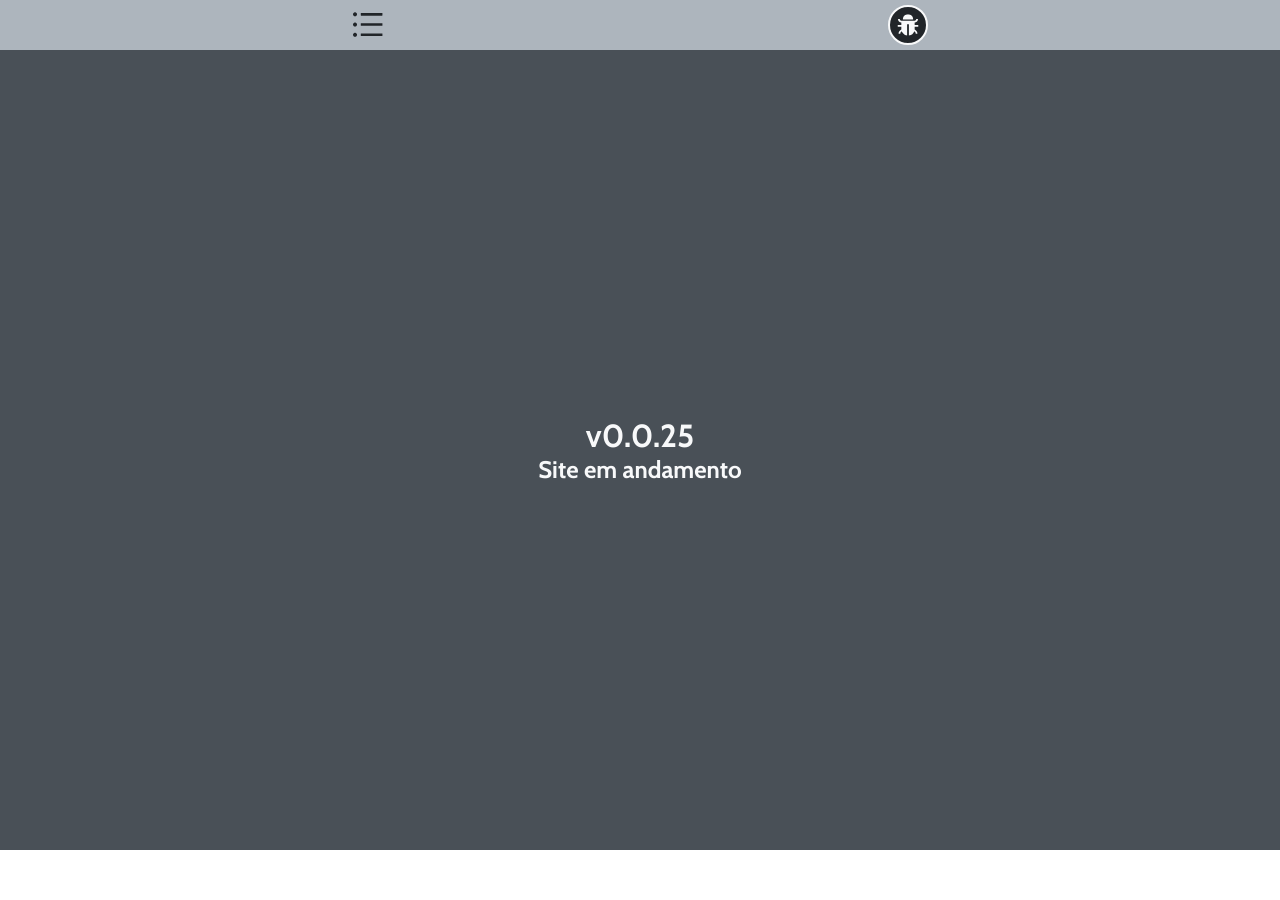
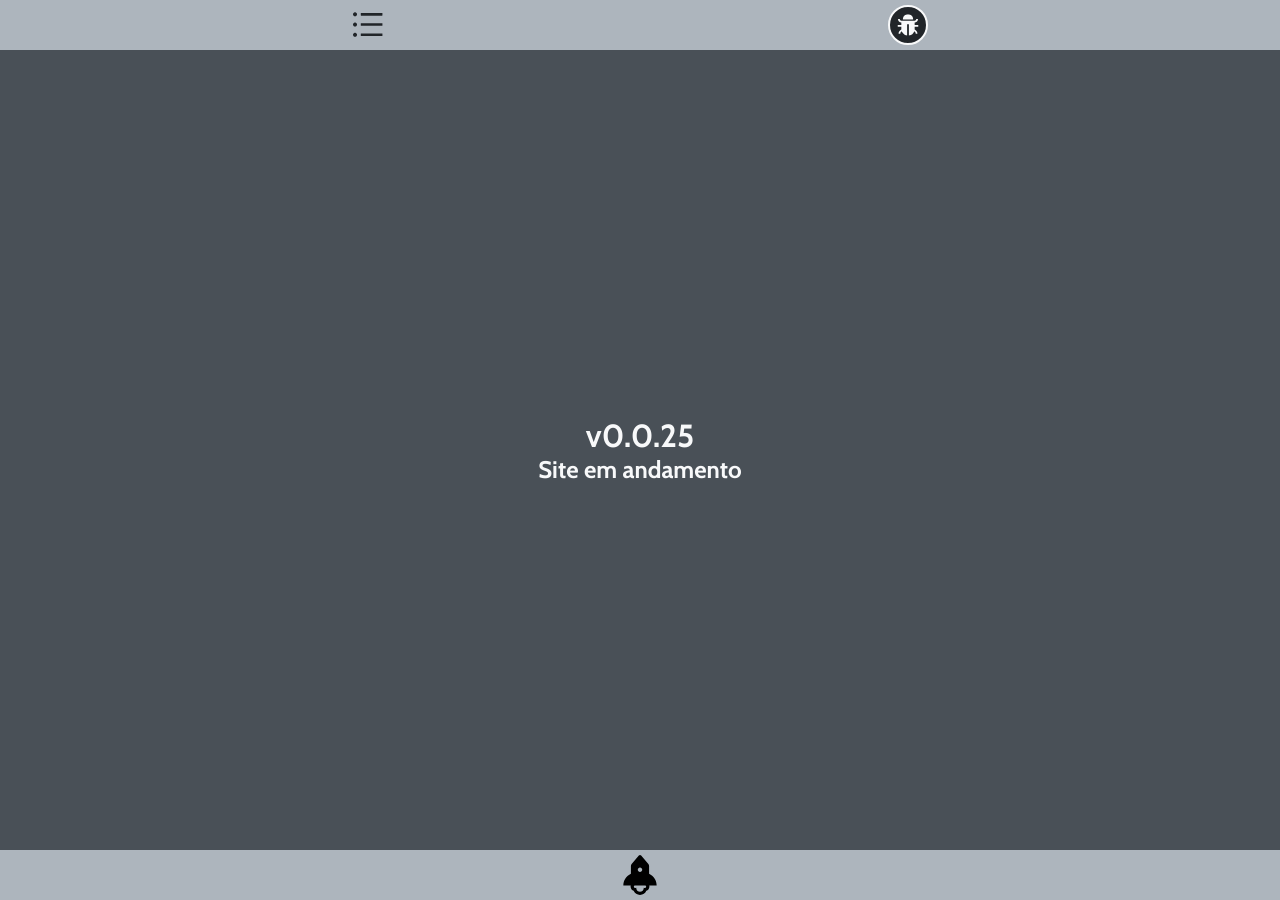
Before and after one commit to andre2l2/my-website, a Next.js app: page / in a window 1280 px wide. Before the commit the page ends 850 px from the top, so only its background shows below. Built offline with nearby package versions, Linux system fonts and the light colour scheme.

Commit message:
feat: added footer

```diff
--- /dev/null
+++ b/src/components/footer/index.tsx
@@ -0,0 +1,20 @@
+import React from 'react';
+import Image from 'next/image';
+
+import { ColorDark } from '../../css/color.enum';
+
+export const Footer: React.FC = () => {
+	return (
+		<footer
+			style={{
+				height: 50,
+				backgroundColor: ColorDark.SEMI_DARK,
+				display: 'flex',
+				justifyContent: 'center',
+				alignItems: 'center',
+			}}
+		>
+			<Image src="/images/rocket.svg" width={40} height={40} />
+		</footer>
+	);
+};
--- a/src/pages/index.tsx
+++ b/src/pages/index.tsx
@@ -3,6 +3,7 @@ import React, { Fragment } from 'react';
 import * as packageJson from '../../package.json';
 
 import { Header } from '../components/header';
+import { Footer } from '../components/footer';
 import { ColorDark } from '../css/color.enum';
 
 const index: React.FC = () => {
@@ -34,6 +35,7 @@ const index: React.FC = () => {
 					Site em andamento
 				</h2>
 			</div>
+			<Footer />
 		</Fragment>
 	);
 };
```
Also changed, not shown: public/images/rocket.svg (added).
